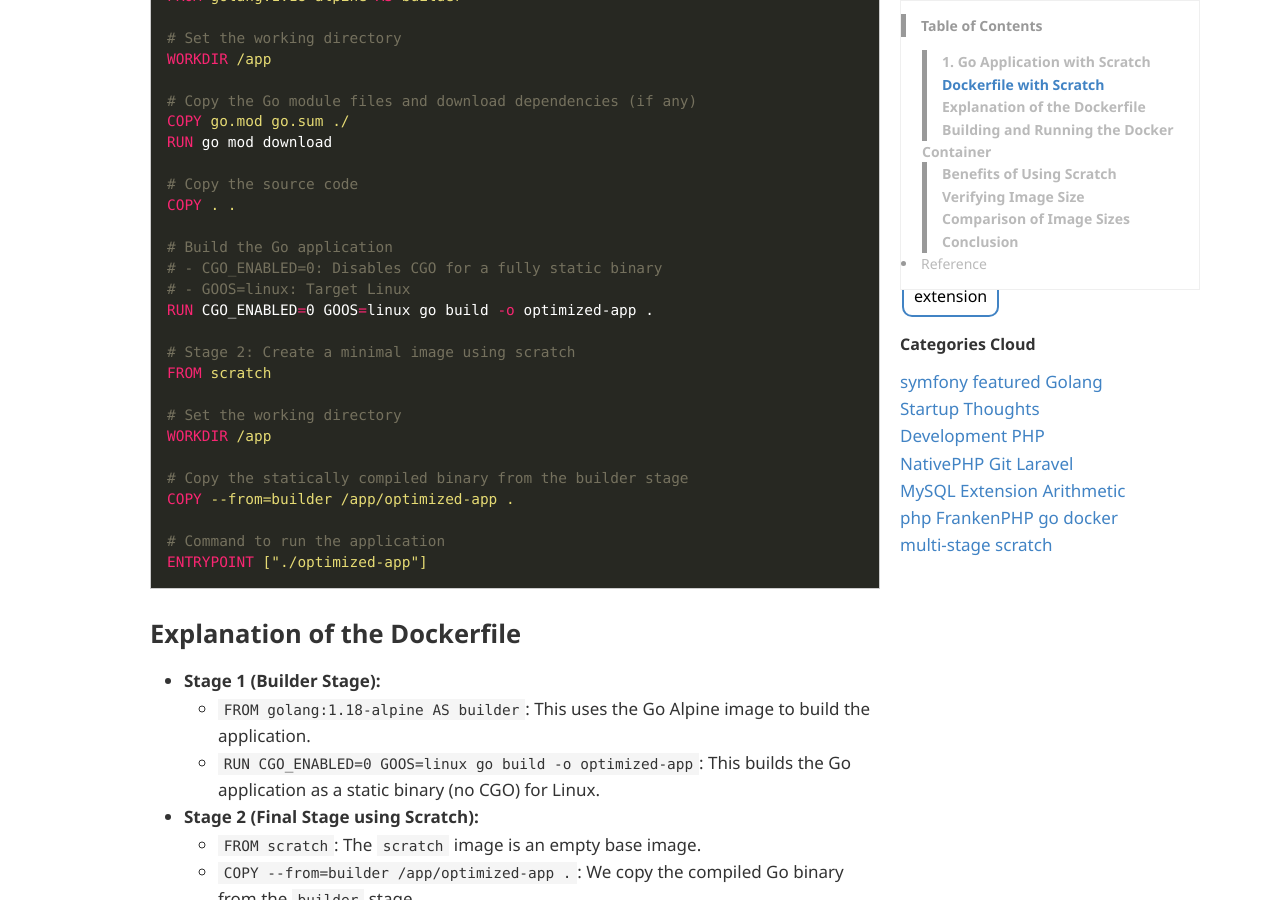
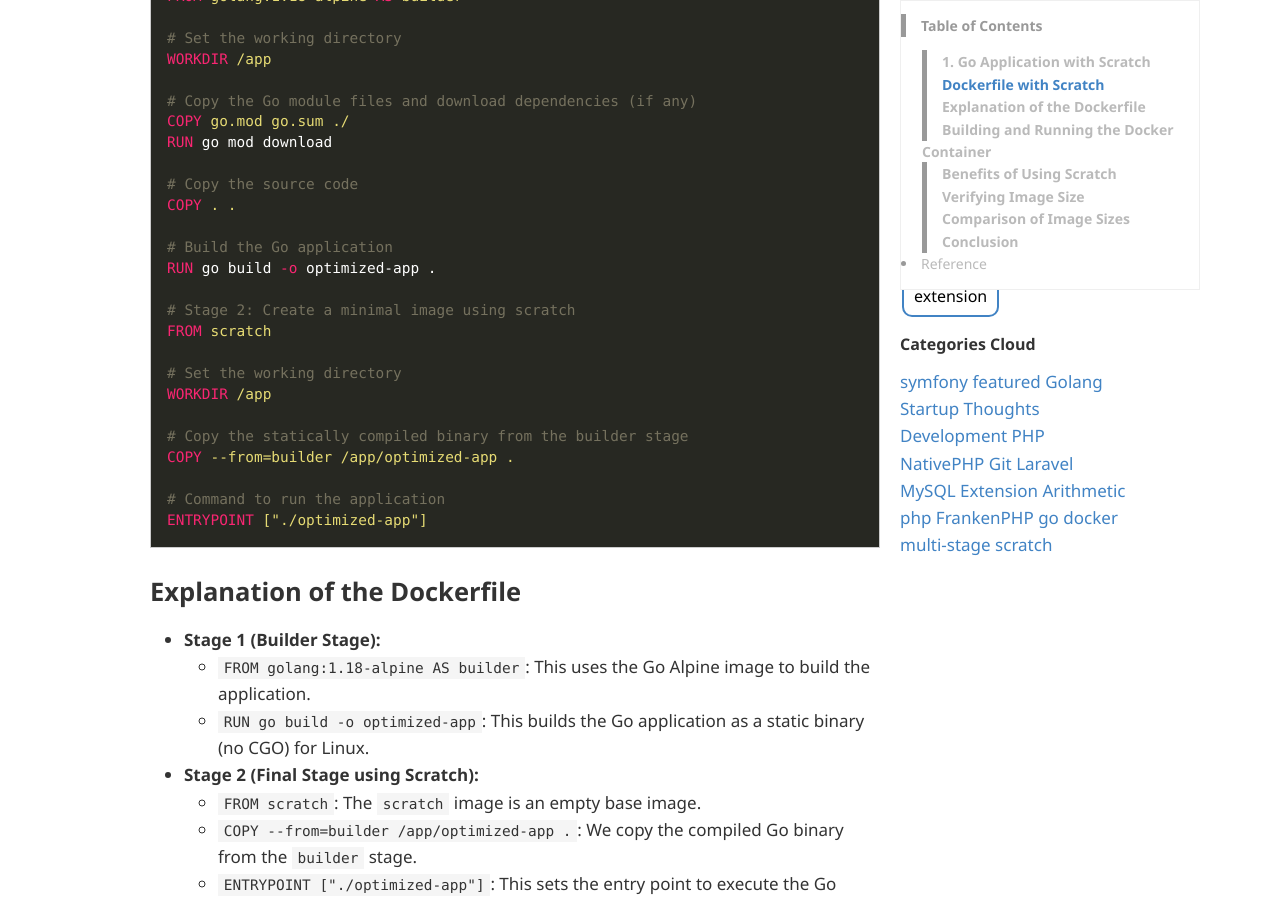
Before and after one commit to sufimalek/sufimalek.github.io, a Jekyll site: the page built from _posts/2024-10-21-go-app-docker-with-scratch.md, in a window 1280 px wide and 900 px high, scrolled down 837 px. Built offline with Jekyll 4.4.1, drawn with Linux system fonts in a browser that asks for light colours; comment, search, counter and statistics services are not loaded; some of the changed text lies outside the part shown.

Commit message:
remove some cgi code

```diff
--- a/_posts/2024-10-21-go-app-docker-with-scratch.md
+++ b/_posts/2024-10-21-go-app-docker-with-scratch.md
@@ -52,9 +52,7 @@ RUN go mod download
 COPY . .
 
 # Build the Go application
-# - CGO_ENABLED=0: Disables CGO for a fully static binary
-# - GOOS=linux: Target Linux
-RUN CGO_ENABLED=0 GOOS=linux go build -o optimized-app .
+RUN go build -o optimized-app .
 
 # Stage 2: Create a minimal image using scratch
 FROM scratch
@@ -73,7 +71,7 @@ ENTRYPOINT ["./optimized-app"]
 
 - **Stage 1 (Builder Stage):**
   - `FROM golang:1.18-alpine AS builder`: This uses the Go Alpine image to build the application.
-  - `RUN CGO_ENABLED=0 GOOS=linux go build -o optimized-app`: This builds the Go application as a static binary (no CGO) for Linux.
+  - `RUN go build -o optimized-app`: This builds the Go application as a static binary (no CGO) for Linux.
 
 - **Stage 2 (Final Stage using Scratch):**
   - `FROM scratch`: The `scratch` image is an empty base image.
```
Also changed, not shown: _posts/2024-09-15-go-app-docker-mutistage-builds.md (+2 -2 lines).
